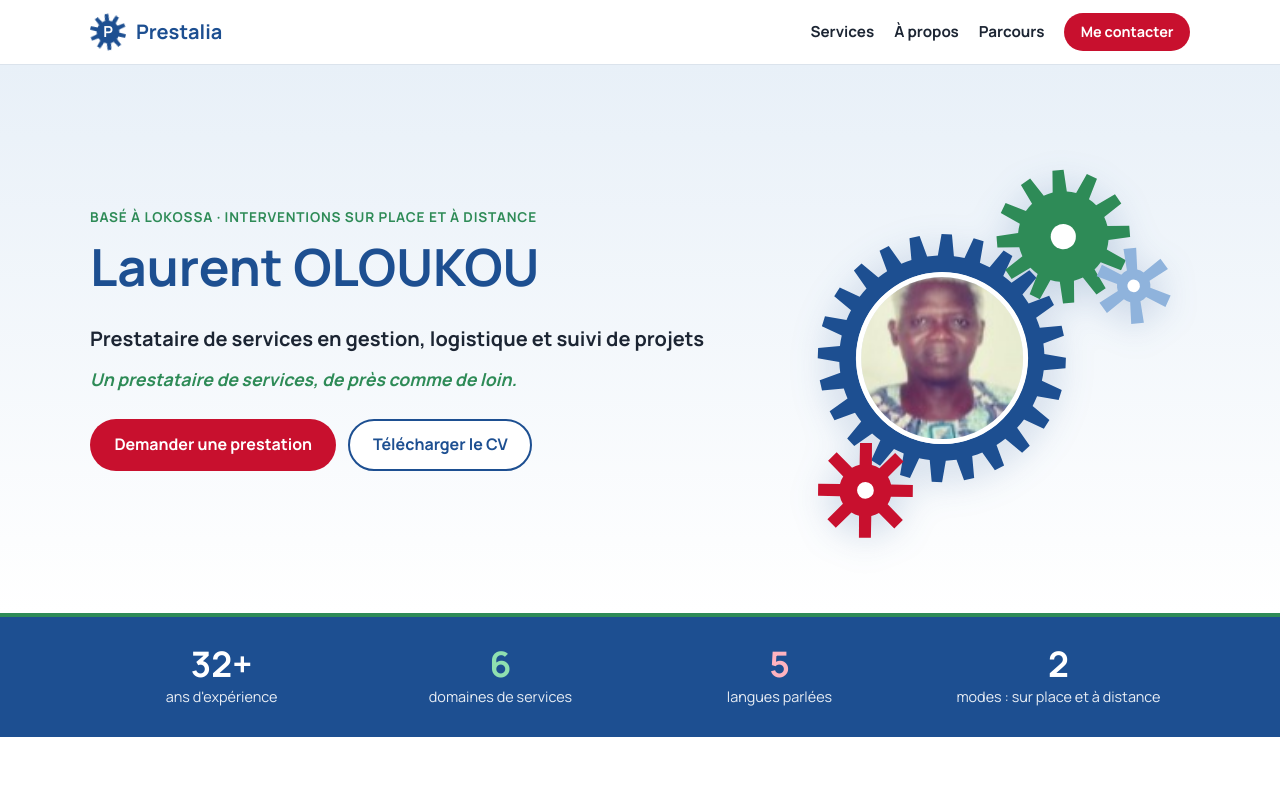
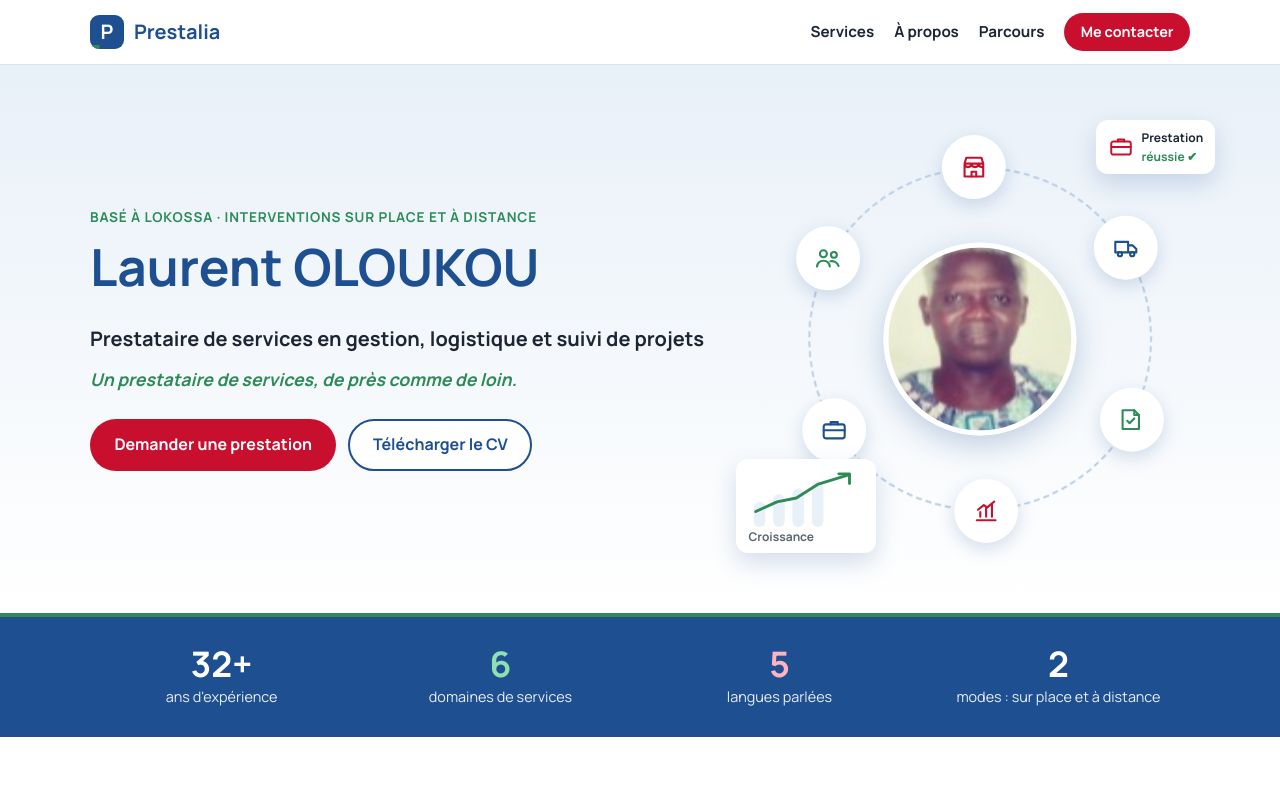
Before and after one commit to chaffacenuel679-dev/oloukou, a plain HTML site: page index.html in a window 1280 px wide. Shown: the top 798 px of the page. Drawn offline with Linux system fonts and the light colour scheme.

Commit message:
Animations : icônes des services en orbite et graphique de croissance à la place des engrenages
Co-Authored-By: Claude Opus 5.5 <noreply@anthropic.com>
Claude-Session: https://claude.ai/code/session_01VeEgxMetwQ83aSfKWoi2ZJ

```diff
--- a/css/style.css
+++ b/css/style.css
@@ -40,10 +40,9 @@ h1, h2, h3 { line-height: 1.2; margin: 0 0 .5em; }
 .topbar { position: sticky; top: 0; z-index: 10; background: #fff; border-bottom: 1px solid var(--line); }
 .topbar-in { display: flex; align-items: center; justify-content: space-between; height: 64px; gap: 16px; }
 .logo { display: flex; align-items: center; gap: .5em; font-weight: 700; font-size: 1.25rem; color: var(--blue); text-decoration: none; }
-.logo-mark { position: relative; display: grid; place-items: center; width: 36px; height: 36px; color: var(--blue); }
-.logo-mark b { position: relative; color: #fff; font-size: .95rem; }
-.logo-gear { position: absolute; inset: 0; width: 100%; height: 100%; animation: spin 12s linear infinite; }
-.logo:hover .logo-gear { animation-duration: 2s; color: var(--green); }
+.logo-mark { position: relative; display: grid; place-items: center; width: 34px; height: 34px; border-radius: 9px; background: var(--blue); color: #fff; overflow: hidden; transition: transform .3s; }
+.logo-mark i { position: absolute; left: 0; bottom: 0; height: 4px; width: 100%; background: var(--green); transform-origin: left; animation: fill 3s ease-in-out infinite alternate; }
+.logo:hover .logo-mark { transform: rotate(-8deg) scale(1.08); }
 .nav { display: flex; align-items: center; gap: 20px; }
 .nav a:not(.btn) { color: var(--ink); text-decoration: none; font-weight: 700; font-size: .95rem; }
 .nav a:not(.btn):hover { color: var(--blue); }
@@ -118,6 +117,10 @@ h1, h2, h3 { line-height: 1.2; margin: 0 0 .5em; }
 
 /* ================= Animations ================= */
 @keyframes spin { to { transform: rotate(360deg); } }
+@keyframes float { 50% { transform: translateY(-10px); } }
+@keyframes fill { from { transform: scaleX(.25); } to { transform: scaleX(1); } }
+@keyframes draw { 0% { stroke-dashoffset: 140; } 60%, 100% { stroke-dashoffset: 0; } }
+@keyframes draw-arrow { 0%, 45% { stroke-dashoffset: 30; } 70%, 100% { stroke-dashoffset: 0; } }
 @keyframes rise { from { opacity: 0; transform: translateY(24px); } to { opacity: 1; transform: none; } }
 @keyframes shine { from { left: -60%; } to { left: 130%; } }
 
@@ -132,8 +135,31 @@ h1, h2, h3 { line-height: 1.2; margin: 0 0 .5em; }
 .hero-text > :nth-child(4) { animation-delay: .3s; }
 .hero-text > :nth-child(5) { animation-delay: .4s; }
 .hero-visual { position: relative; width: 420px; aspect-ratio: 1; }
-.hero-visual svg { position: absolute; inset: 0; width: 100%; height: 100%; filter: drop-shadow(0 8px 16px rgba(29, 79, 145, .2)); }
-.hero-photo { position: absolute; left: 40.9%; top: 54.5%; width: 40.9%; height: 40.9%; transform: translate(-50%, -50%); object-fit: cover; border-radius: 50%; border: 5px solid #fff; }
+.orbit-ring { position: absolute; inset: 9%; border: 2px dashed #b9cde4; border-radius: 50%; animation: spin 60s linear infinite; }
+/* Les icônes tournent autour de la photo en restant droites : on fait varier l'angle --t */
+@property --t { syntax: '<angle>'; inherits: true; initial-value: 0deg; }
+@keyframes orbit { to { --t: 360deg; } }
+.orbit { list-style: none; margin: 0; padding: 0; position: absolute; inset: 0; animation: orbit 40s linear infinite; }
+.orbit li { position: absolute; left: 50%; top: 50%; width: 0; height: 0; transform: rotate(calc(var(--a) + var(--t))) translateY(calc(-1 * var(--R, 172px))) rotate(calc(-1 * (var(--a) + var(--t)))); }
+.orbit li span { position: absolute; transform: translate(-50%, -50%); display: grid; place-items: center; width: 64px; height: 64px; border-radius: 50%; background: #fff; box-shadow: 0 6px 18px rgba(29, 79, 145, .18); transition: transform .3s; }
+.orbit li span:hover { transform: translate(-50%, -50%) scale(1.15); }
+.orbit li:nth-child(3n+1) span { color: var(--blue); }
+.orbit li:nth-child(3n+2) span { color: var(--green); }
+.orbit li:nth-child(3n) span { color: var(--red); }
+.orbit svg { width: 28px; height: 28px; fill: none; stroke: currentColor; stroke-width: 1.8; stroke-linecap: round; stroke-linejoin: round; }
+.orbit small { position: absolute; top: 100%; margin-top: 4px; font-size: .7rem; font-weight: 700; color: var(--ink); background: #fff; padding: 0 .5em; border-radius: 999px; white-space: nowrap; opacity: 0; transition: opacity .3s; }
+.hero-visual:hover .orbit, .hero-visual:hover .orbit-ring { animation-play-state: paused; }
+.hero-visual:hover .orbit small { opacity: 1; }
+.growth, .deal { position: absolute; background: #fff; border-radius: 12px; box-shadow: 0 10px 24px rgba(29, 79, 145, .18); font-size: .75rem; font-weight: 700; animation: float 4s ease-in-out infinite; }
+.growth { z-index: 2; left: -8%; bottom: -3%; width: 140px; padding: 10px 12px 6px; color: var(--muted); }
+.growth svg { display: block; width: 100%; fill: none; stroke-linecap: round; stroke-linejoin: round; }
+.g-bar { stroke: var(--blue-soft); stroke-width: 12; }
+.g-line, .g-arrow { stroke: var(--green); stroke-width: 3; stroke-dasharray: 140; stroke-dashoffset: 140; animation: draw 3.5s ease-out infinite; }
+.g-arrow { stroke-dasharray: 30; stroke-dashoffset: 30; animation-name: draw-arrow; }
+.deal { z-index: 2; right: -6%; top: -2%; display: flex; align-items: center; gap: 8px; padding: 8px 12px; color: var(--ink); animation-delay: -2s; }
+.deal svg { width: 26px; height: 26px; fill: none; stroke: var(--red); stroke-width: 1.8; stroke-linecap: round; stroke-linejoin: round; }
+.deal b { color: var(--green); }
+.hero-photo { position: absolute; left: 50%; top: 50%; width: 46%; height: 46%; box-shadow: 0 10px 30px rgba(29, 79, 145, .25); transform: translate(-50%, -50%); object-fit: cover; border-radius: 50%; border: 5px solid #fff; }
 
 /* Chiffres clés */
 .stats { background: var(--blue); color: #fff; padding: 28px 0; }
@@ -177,7 +203,10 @@ h1, h2, h3 { line-height: 1.2; margin: 0 0 .5em; }
 }
 
 @media (max-width: 800px) {
-  .hero-visual { order: -1; width: min(320px, 100%); margin-inline: auto; }
+  .hero-visual { order: -1; width: min(300px, 80vw); margin: 0 auto 24px; --R: min(126px, 33vw); }
+  .orbit li span { width: 48px; height: 48px; }
+  .orbit svg { width: 22px; height: 22px; }
+  .growth { width: 110px; }
   .stats-in { grid-template-columns: 1fr 1fr; }
 }
 main { overflow-x: clip; }
--- a/index.html
+++ b/index.html
@@ -13,7 +13,7 @@
 <body>
   <header class="topbar">
     <div class="wrap topbar-in">
-      <a class="logo" href="#accueil"><span class="logo-mark"><svg class="logo-gear" viewBox="-50 -50 100 100" aria-hidden="true"></svg><b>P</b></span>Prestalia</a>
+      <a class="logo" href="#accueil"><span class="logo-mark">P<i></i></span>Prestalia</a>
       <nav class="nav" aria-label="Navigation principale">
         <a href="#services">Services</a>
         <a href="#apropos">À propos</a>
@@ -37,8 +37,21 @@
           </div>
         </div>
         <div class="hero-visual" data-reveal="zoom">
-          <svg id="gears" viewBox="0 0 440 440" aria-hidden="true"></svg>
+          <div class="orbit-ring"></div>
+          <ul class="orbit">
+            <li style="--a:0deg" title="Logistique"><span><svg viewBox="0 0 24 24" aria-hidden="true"><path d="M3 7h11v9H3zM14 10h4l3 3v3h-7z"/><circle cx="7" cy="17.5" r="1.8"/><circle cx="17.5" cy="17.5" r="1.8"/></svg><small>Logistique</small></span></li>
+            <li style="--a:60deg" title="Administration"><span><svg viewBox="0 0 24 24" aria-hidden="true"><path d="M4 4h10l4 4v12H4z"/><path d="M14 4v4h4M8 13l2 2 4-4"/></svg><small>Administration</small></span></li>
+            <li style="--a:120deg" title="Données"><span><svg viewBox="0 0 24 24" aria-hidden="true"><path d="M4 20h16M7 17v-4M12 17V9M17 17V6"/><path d="M5 11l5-4 3 2 6-5"/></svg><small>Données</small></span></li>
+            <li style="--a:180deg" title="Projets"><span><svg viewBox="0 0 24 24" aria-hidden="true"><rect x="3" y="7" width="18" height="12" rx="2"/><path d="M9 7V5h6v2M3 12h18"/></svg><small>Projets</small></span></li>
+            <li style="--a:240deg" title="Partenariats"><span><svg viewBox="0 0 24 24" aria-hidden="true"><circle cx="8" cy="8" r="3"/><circle cx="17" cy="9" r="2.5"/><path d="M2.5 19c.5-3.5 3-5 5.5-5s5 1.5 5.5 5M14 14.5c2.5-.5 6 .5 7 4"/></svg><small>Partenariats</small></span></li>
+            <li style="--a:300deg" title="Commerce"><span><svg viewBox="0 0 24 24" aria-hidden="true"><path d="M4 9l1.5-5h13L20 9M4 9h16v11H4zM4 9c0 1.7 1.3 3 3 3s3-1.3 3-3c0 1.7 1.3 3 3 3s3-1.3 3-3c0 1.7 1.3 3 3 3"/><path d="M10 20v-4h4v4"/></svg><small>Commerce</small></span></li>
+          </ul>
           <img class="hero-photo" data-photo src="assets/photo.jpg" alt="Photo de Laurent OLOUKOU" width="200" height="200">
+          <div class="growth" aria-hidden="true">
+            <svg viewBox="0 0 120 60"><path class="g-bar" d="M12 54V40"/><path class="g-bar" d="M32 54V32"/><path class="g-bar" d="M52 54V26"/><path class="g-bar" d="M72 54V18"/><path class="g-line" d="M8 44 30 34 50 30 72 16 104 6"/><path class="g-arrow" d="M94 5h11v10"/></svg>
+            <span>Croissance</span>
+          </div>
+          <div class="deal" aria-hidden="true"><svg viewBox="0 0 24 24" aria-hidden="true"><rect x="3" y="7" width="18" height="12" rx="2"/><path d="M9 7V5h6v2M3 12h18"/></svg><span>Prestation<br><b>réussie ✔</b></span></div>
         </div>
       </div>
     </section>
--- a/js/gears.js
+++ /dev/null
@@ -1,77 +0,0 @@
-// Engrenages animés : dessin des roues dentées et rotation synchronisée.
-// Les vitesses respectent le rapport des dents (ω₁·n₁ = ω₂·n₂), donc les dents s'emboîtent vraiment.
-const NS = 'http://www.w3.org/2000/svg';
-export const reduced = matchMedia('(prefers-reduced-motion: reduce)').matches;
-
-/** Chemin SVG d'une roue dentée centrée en (0,0). n dents, module m, trou de rayon hole. */
-export function gearPath(n, m, hole = 0) {
-  const r = (m * n) / 2, ro = r + m, rr = r - 1.25 * m, p = (2 * Math.PI) / n;
-  const pt = (a, rad) => `${(Math.cos(a) * rad).toFixed(2)},${(Math.sin(a) * rad).toFixed(2)}`;
-  let d = '';
-  for (let k = 0; k < n; k++) {
-    const a = k * p; // dent centrée sur l'angle a
-    d += `${k ? 'L' : 'M'}${pt(a - p * 0.5, rr)} L${pt(a - p * 0.3, rr)} L${pt(a - p * 0.16, ro)} L${pt(a + p * 0.16, ro)} L${pt(a + p * 0.3, rr)} L${pt(a + p * 0.5, rr)} `;
-  }
-  d += 'Z';
-  if (hole) d += ` M${hole},0 A${hole},${hole} 0 1,0 ${-hole},0 A${hole},${hole} 0 1,0 ${hole},0 Z`;
-  return d;
-}
-
-/**
- * Place une liste de roues et les fait tourner.
- * gears[0] = { n, m, x, y, color, hole } ; gears[i>0] = { n, m, parent, angle (°), color, hole, spokes }
- */
-export function mountGears(svg, gears, { speed = 12 } = {}) {
-  const deg = Math.PI / 180;
-  gears.forEach((g, i) => {
-    g.r = (g.m * g.n) / 2;
-    g.pitch = 360 / g.n;
-    if (i === 0) { g.rot0 = 0; g.dir = 1; g.ratio = 1; }
-    else {
-      const P = gears[g.parent], dist = P.r + g.r;
-      g.x = P.x + Math.cos(g.angle * deg) * dist;
-      g.y = P.y + Math.sin(g.angle * deg) * dist;
-      // Phase de la roue parente face à la nouvelle roue (0 = dent, 0.5 = creux)
-      const f = ((((g.angle - P.rot0) / P.pitch) % 1) + 1) % 1;
-      g.rot0 = g.angle + 180 - (0.5 - f) * g.pitch;
-      g.dir = -P.dir;
-      g.ratio = P.ratio * (P.n / g.n);
-    }
-    const outer = document.createElementNS(NS, 'g');
-    outer.setAttribute('transform', `translate(${g.x} ${g.y})`);
-    const inner = document.createElementNS(NS, 'g');
-    const path = document.createElementNS(NS, 'path');
-    path.setAttribute('d', gearPath(g.n, g.m, g.hole || 0));
-    path.setAttribute('fill', g.color);
-    path.setAttribute('fill-rule', 'evenodd');
-    inner.append(path);
-    if (!g.hole) {
-      const hub = document.createElementNS(NS, 'circle');
-      hub.setAttribute('r', Math.max(4, g.r * 0.22));
-      hub.setAttribute('fill', '#fff');
-      inner.append(hub);
-    }
-    outer.append(inner);
-    svg.append(outer);
-    g.el = inner;
-  });
-  const set = t => gears.forEach(g => g.el.setAttribute('transform', `rotate(${(g.rot0 + g.dir * g.ratio * t).toFixed(3)})`));
-  set(0);
-  if (reduced) return;
-  let t = 0, last = performance.now(), visible = true;
-  new IntersectionObserver(([e]) => { visible = e.isIntersecting; }).observe(svg);
-  const tick = now => {
-    const dt = Math.min(0.05, (now - last) / 1000); last = now;
-    if (visible && !document.hidden) { t += dt * speed; set(t); }
-    requestAnimationFrame(tick);
-  };
-  requestAnimationFrame(tick);
-}
-
-// Petit engrenage du logo (présent sur toutes les pages)
-document.querySelectorAll('.logo-gear').forEach(svg => {
-  const p = document.createElementNS(NS, 'path');
-  p.setAttribute('d', gearPath(10, 8.4, 0));
-  p.setAttribute('fill', 'currentColor');
-  svg.append(p);
-});
```
Also changed, not shown: admin.html (+1 -2 lines), js/anim.js (+2 -10 lines).
